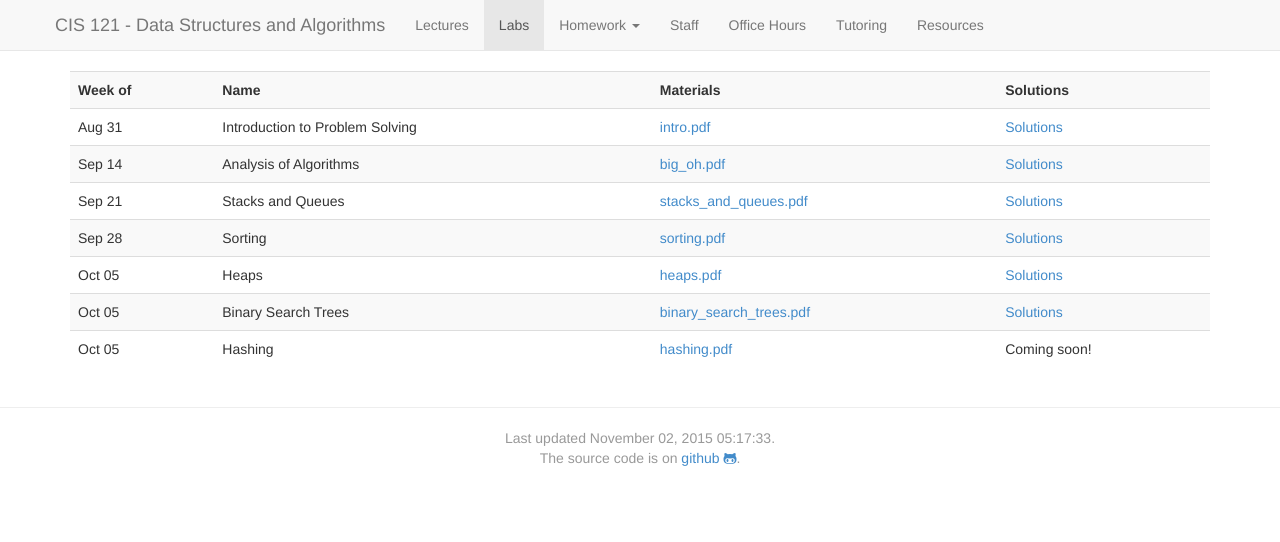
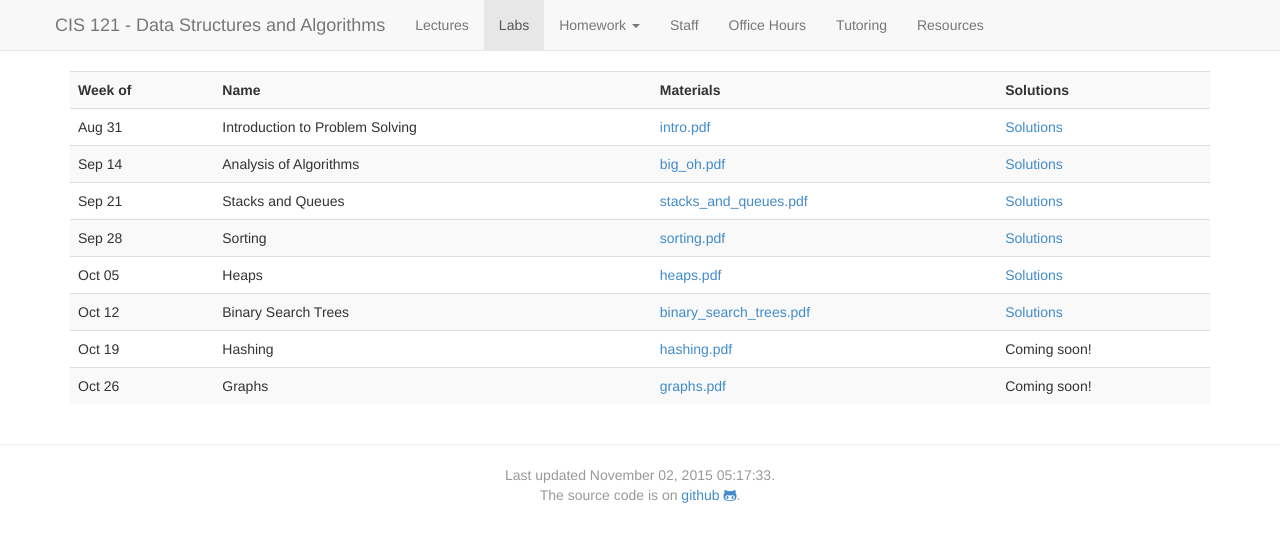
Before and after one commit to callison-burch/data-structures-and-algorithms, a Jekyll site: the page built from labs.md, in a window 1280 px wide. Shown: the top 542 px of the page. Built offline with Jekyll 4.4.1, drawn with Linux system fonts in a browser that asks for light colours; nearby versions of some CDN libraries.

Commit message:
Add graphs lab

```diff
--- a/_data/labs.yaml
+++ b/_data/labs.yaml
@@ -34,15 +34,22 @@
    solutions_link: protected_content/labs/heaps/heaps-sol.pdf
 
 -
-   date: 2015-10-05
+   date: 2015-10-12
    name: Binary Search Trees
    link_name: binary_search_trees.pdf
    link: content/labs/binary_search_trees/binary_search_trees.pdf
    solutions_link: protected_content/labs/binary_search_trees/binary_search_trees_soln.pdf
 
 -
-   date: 2015-10-05
+   date: 2015-10-19
    name: Hashing
    link_name: hashing.pdf
    link: content/labs/hashing/hashing.pdf
    solutions_link: # protected_content/hashing/hashing_soln.pdf
+
+-
+   date: 2015-10-26
+   name: Graphs
+   link_name: graphs.pdf
+   link: content/labs/graphs/graphs.pdf
+   solutions_link:
```
